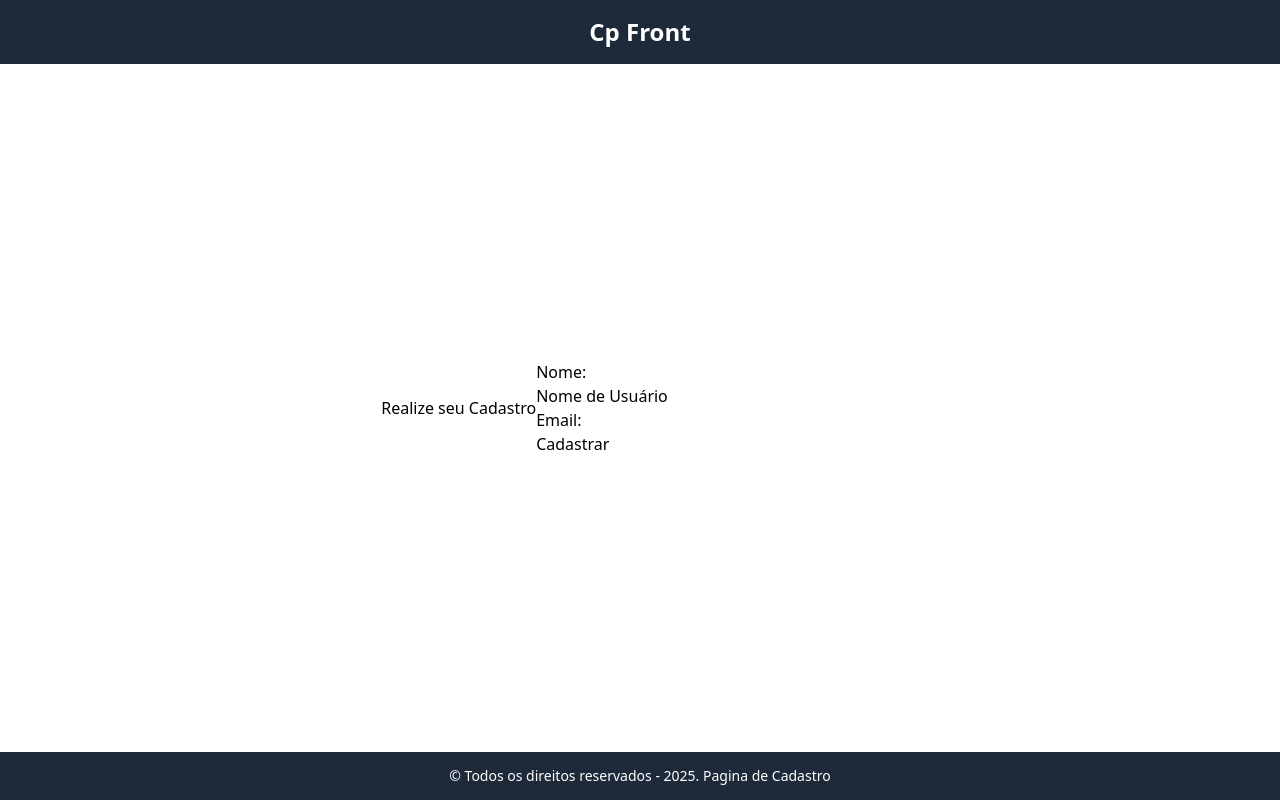
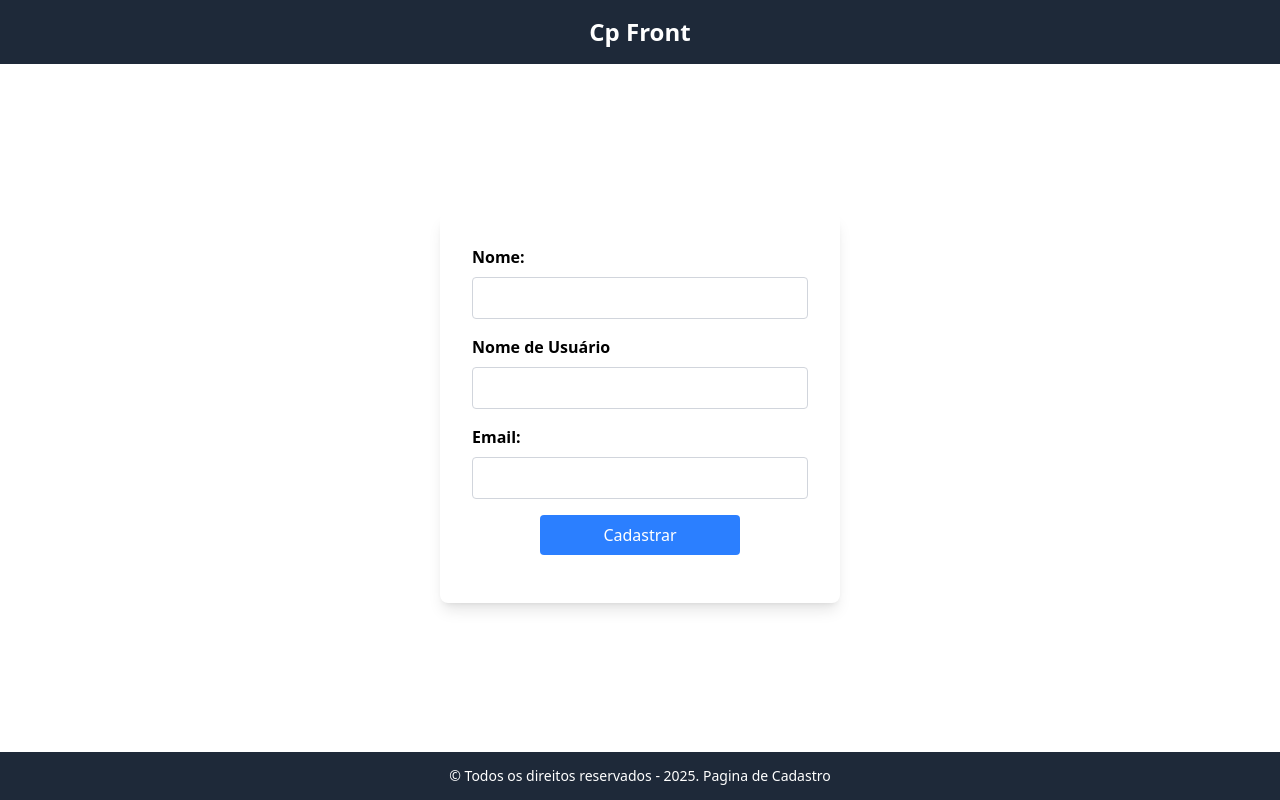
Before and after one commit to biribillidev/access-control-cp, a React (Vite) app in the folder access-control-cp/: page /cadastro in a window 1280 px wide. Built offline with nearby package versions, Linux system fonts and the light colour scheme.

Commit message:
issue: corrigindo erro que da mensagem não estar aparecendo

```diff
--- a/access-control-cp/src/routes/Cadastro/index.tsx
+++ b/access-control-cp/src/routes/Cadastro/index.tsx
@@ -46,23 +46,53 @@
   }
     return(
         <main>
-            <h1>Realize seu Cadastro</h1>
             <div>
-                <form onSubmit={handleSubmit(onSubmit)}>
+                <form onSubmit={handleSubmit(onSubmit)} className="frmCadastro">
                     <div>
                         <label>Nome: </label>
-                        <input type="text" {...register("nome", { required: true, maxLength: 100 })} aria-invalid={!!errors.nome} aria-describedby={errors.nome ? "nome-error" : undefined} />
-                        {errors.nome && <p id="nome-error" className="mt-1 text-sm text-red-500">{errors.nome.message}</p>}
+                        <input
+                        id="nome"
+                        type="text"
+                        {...register("nome", {
+                            required: "O nome é obrigatório",
+                            minLength: { value: 2, message: "Mínimo de 2 caracteres" },
+                            maxLength: { value: 100, message: "Máximo de 100 caracteres" }
+                        })}
+                        aria-invalid={!!errors.nome}
+                        aria-describedby={errors.nome ? "nome-error" : undefined}
+                        />
+                        {errors.nome && <p id="nome-error">{errors.nome.message}</p>}
                     </div>
                     <div>
                         <label>Nome de Usuário</label>
-                        <input type="text" {...register("nomeUsuario", { required: true, maxLength: 100 })} aria-invalid={!!errors.nomeUsuario} aria-describedby={errors.nomeUsuario ? "nomeUsuario-error" : undefined} />
-                        {errors.nomeUsuario && <p id="nomeUsuario-error" className="mt-1 text-sm text-red-500">{errors.nomeUsuario.message}</p>}
+                        <input
+                        id="nomeUsuario"
+                        type="text"
+                        {...register("nomeUsuario", {
+                            required: "O nome de usuário é obrigatório",
+                            minLength: { value: 3, message: "Mínimo de 3 caracteres" },
+                            maxLength: { value: 100, message: "Máximo de 100 caracteres" }
+                        })}
+                        aria-invalid={!!errors.nomeUsuario}
+                        aria-describedby={errors.nomeUsuario ? "nomeUsuario-error" : undefined}
+                        />
+                        {errors.nomeUsuario && (
+                        <p id="nomeUsuario-error">{errors.nomeUsuario.message}</p>
+                        )}
                     </div>
                     <div>
                         <label>Email: </label>
-                        <input type="email"{...register("email", { required: true, maxLength: 150 })} aria-invalid={!!errors.email} aria-describedby={errors.email ? "email-error" : undefined} />
-                        {errors.email && <p id="email-error" className="mt-1 text-sm text-red-500">{errors.email.message}</p>}
+                        <input
+                        id="email"
+                        type="email"
+                        {...register("email", {
+                            required: "O e-mail é obrigatório",
+                            maxLength: { value: 150, message: "Máximo de 150 caracteres" },
+                        })}
+                        aria-invalid={!!errors.email}
+                        aria-describedby={errors.email ? "email-error" : undefined}
+                        />
+                        {errors.email && <p id="email-error">{errors.email.message}</p>}
                     </div>
                     <div>
                         <button type="submit">Cadastrar</button>
```
